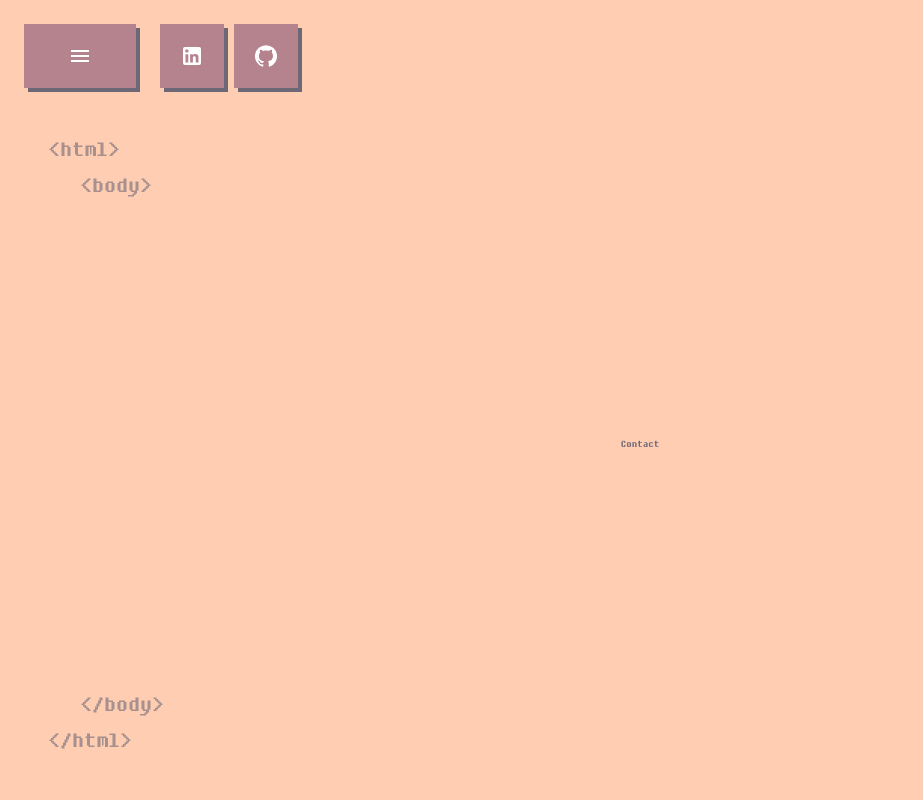
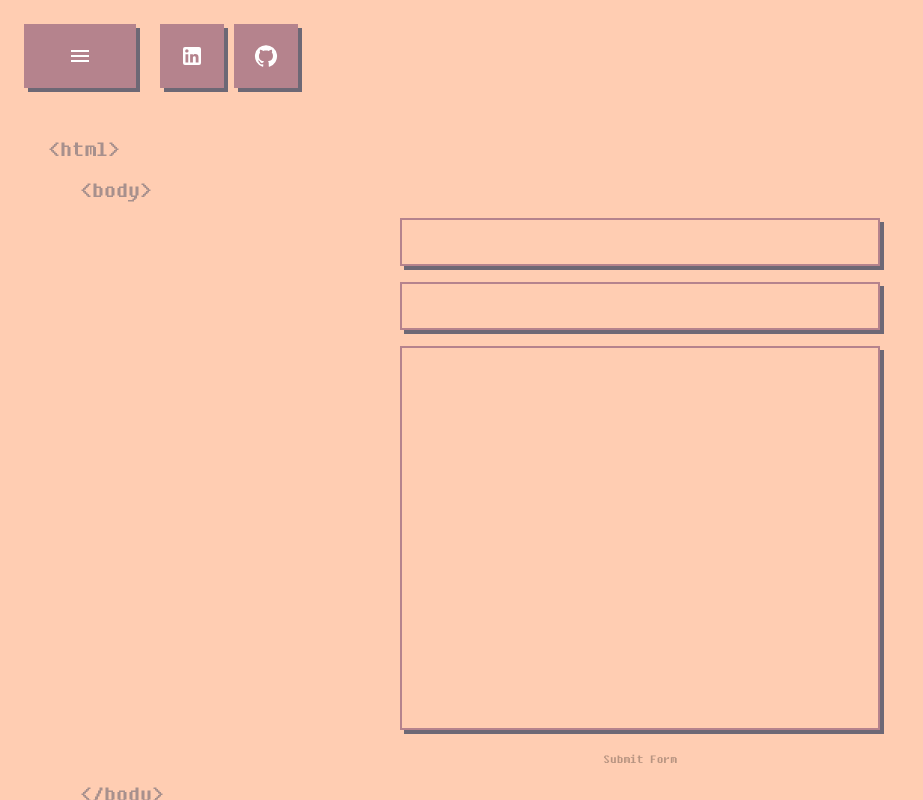
Before and after one commit to goingdust/portfolio, a Next.js app: page /contact in a window 1280 px wide. Shown: the whole page, without its empty margins (0-923 px from the left). Built offline with nearby package versions, Linux system fonts and the light colour scheme.

Commit message:
Create Contact form

```diff
--- a/components/Contact/index.module.scss
+++ b/components/Contact/index.module.scss
@@ -1,3 +1,5 @@
+@import '@styles/colors';
+
 .contactPage {
 	height: 100%;
 	width: 100%;
@@ -6,4 +8,65 @@
 	justify-content: center;
 	align-items: center;
 	gap: 3rem;
+
+	form {
+		display: flex;
+		flex-direction: column;
+		justify-content: center;
+		gap: 1rem;
+		width: 30rem;
+
+		div {
+			position: relative;
+
+			&.textarea::before {
+				content: '';
+				position: absolute;
+				background: $old-lavender;
+				width: 30rem;
+				left: 0.25rem;
+				z-index: -1;
+        height: 24rem;
+			}
+
+      &.input::before {
+        @extend .textarea;
+        height: 3rem;
+      }
+
+      input {
+				background: $apricot;
+				border: 0.15rem solid $english-lavender;
+				height: 3rem;
+				font-size: 1.5rem;
+				width: 100%;
+        outline: none;
+        color: $old-lavender;
+        padding: 0.5rem 0.75rem;
+			}
+
+			textarea {
+				height: 24rem;
+				font-size: 1.5rem;
+				border: 0.15rem solid $english-lavender;
+				background: $apricot;
+				width: 100%;
+				outline: none;
+				overflow: auto;
+				resize: none;
+        color: $old-lavender;
+        padding: 0.5rem 0.75rem;
+			}
+		}
+	}
 }
+
+.inputFocus::before {
+	top: 0.5rem;
+	transition: 0.1s ease-in-out;
+}
+
+.inputBlur::before {
+	top: 0.25rem;
+	transition: 0.1s ease-in-out;
+}
--- a/components/Contact/index.tsx
+++ b/components/Contact/index.tsx
@@ -1,9 +1,50 @@
+import { useState } from 'react';
 import styles from './index.module.scss';
 
 const Contact = () => {
+	const [textareaFocused, setTextareaFocused] = useState(false);
+	const [nameFocused, setNameFocused] = useState(false);
+	const [emailFocused, setEmailFocused] = useState(false);
+
 	return (
 		<div className={styles.contactPage}>
-			<span>Contact</span>
+			<form action='https://api.web3forms.com/submit' method='POST'>
+				<input type='hidden' name='access_key' value={process.env.WEB3_FORMS_ACCESS_KEY} />
+				<input type='checkbox' name='botcheck' className='hidden' style={{ display: 'none' }} />
+				<div className={`${styles.input} ${nameFocused ? styles.inputFocus : styles.inputBlur}`}>
+					<input
+						type='text'
+						name='name'
+						required
+						onFocus={() => setNameFocused(true)}
+						onBlur={() => setNameFocused(false)}
+					/>
+				</div>
+				<div className={`${styles.input} ${emailFocused ? styles.inputFocus : styles.inputBlur}`}>
+					<input
+						type='email'
+						name='email'
+						required
+						onFocus={() => setEmailFocused(true)}
+						onBlur={() => setEmailFocused(false)}
+					/>
+				</div>
+				<div
+					className={`${styles.textarea} ${textareaFocused ? styles.inputFocus : styles.inputBlur}`}
+				>
+					<textarea
+						name='message'
+						required
+						onFocus={() => setTextareaFocused(true)}
+						onBlur={() => setTextareaFocused(false)}
+					/>
+				</div>
+				<input type='hidden' name='redirect' value='https://web3forms.com/success' />
+
+				<button type='submit' disabled>
+					Submit Form
+				</button>
+			</form>
 		</div>
 	);
 };
--- a/styles/globals.scss
+++ b/styles/globals.scss
@@ -47,7 +47,7 @@ figure {
 }
 
 body {
-	font: 300 11px/1.4 'Fixedsys', 'sans-serif';
+	font: 400 16px/1.4 'Fixedsys', 'sans-serif';
 	color: $old-lavender;
 	background: $apricot;
 	overflow: hidden;
@@ -72,6 +72,10 @@ ul {
 	margin: 0;
 }
 
+input, textarea, button {
+  font-family: 'Fixedsys', 'sans-serif';
+}
+
 .hidden {
 	visibility: hidden;
 }
--- a/styles/nav-button-animate.scss
+++ b/styles/nav-button-animate.scss
@@ -33,7 +33,7 @@
 }
 
 .nav-button-animate:hover::before {
-  top: 0.45rem;
+  top: 0.5rem;
   transition: 0.1s ease-in-out;
 }
 
```
